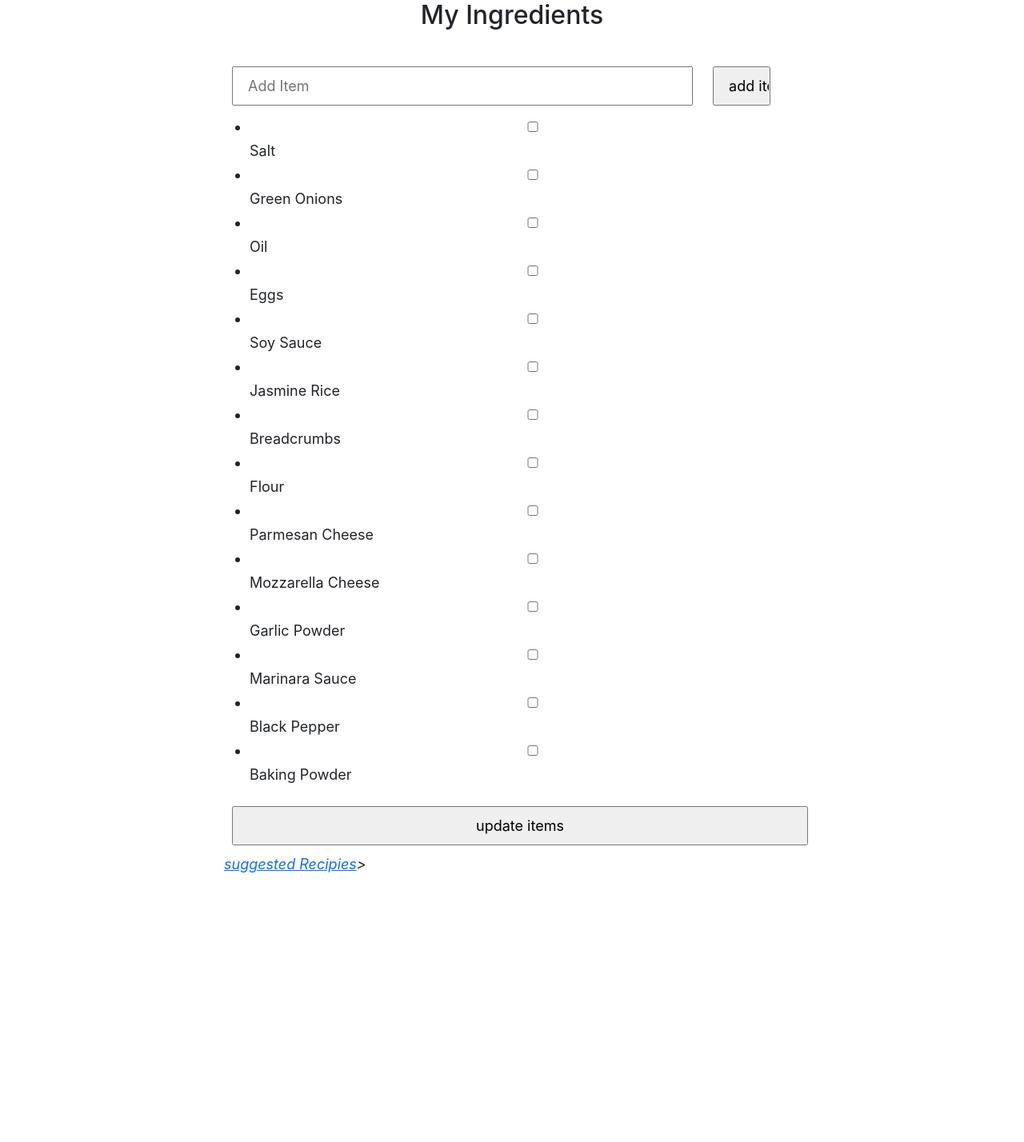
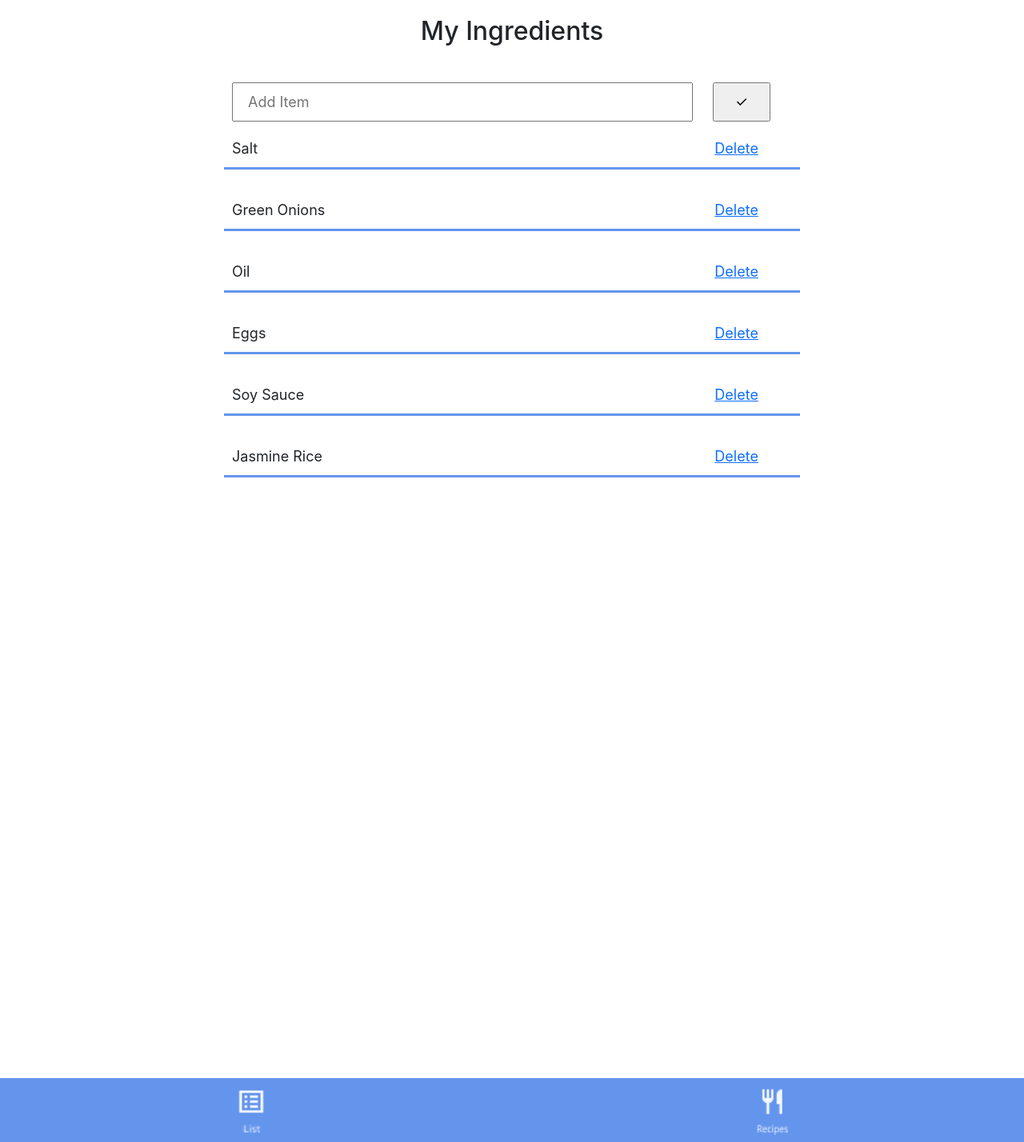
Before and after one commit to jeetajmani/nwHacks-Jan2021, a Flask app: page / in a window 1280 px wide. Shown: the whole page at 80% size. Run offline with Flask 2, Linux system fonts and the light colour scheme; data comes from the database, SQL or seed files in the repository; both versions use the stored data as it was after the commit; some libraries are stand-ins or nearby versions.

Commit message:
Add files via upload

```diff
--- a/app.py
+++ b/app.py
@@ -32,10 +32,10 @@ def add():
 
     return redirect(url_for('home'))
 
-@app.route('/complete', methods=['POST'])
-def complete():
-    if request.method == "POST":
-        ID = request.form.get('id')
+@app.route('/complete/<id>')
+def complete(id):
+
+        ID = id
         if (ID is not None):
             item = Item.query.filter_by(id=int(ID)).first()
             item.complete = True
--- a/recipe.py
+++ b/recipe.py
@@ -39,7 +39,7 @@ def recipe_find(ingredients):
 
 # find the YouTube thumbnail based on the link of the video
 def thumbnail(url):
-   str = "https://i.ytimg.com/vi/___/maxresdefault.jpg"
+   str = "https://img.youtube.com/vi/___/0.jpg"
 
    newStr = str.replace("___", url[30:])
 
--- a/static/styles/style.css
+++ b/static/styles/style.css
@@ -19,8 +19,10 @@ body {
 button,
 input {
 	padding: 0.5em 1em;
-	width: 100%;
 	margin: 10px;
+}
+
+.fa-check{
 
 }
 
@@ -31,6 +33,52 @@ label {
 	padding: 0.25em 0.5em;
 	width: 100%;
 }
+
 .PageHeader{
+	padding-top: 20px;
     text-align: center;
 }
+
+#items {
+	border-bottom: solid 3px cornflowerblue;
+	padding: 10px;
+}
+
+.footer {
+    position: fixed;
+    left: 0;
+    bottom: 0;
+    width: 100%;
+    background-color: cornflowerblue;
+    color: white;
+    text-align: center;
+	height: 80px;
+	line-height: 80px;
+}
+
+#checkedBox{
+	width:10%;
+}
+@media only screen and (max-width: 530px) {
+#checkedBox {
+    width:100%;
+  }
+}
+
+@media only screen and (max-width: 530px) {
+#ingredient{
+  width:100%!important;
+  }
+}
+
+.Content
+{
+  	height:450px;
+   	overflow:scroll;
+	overflow-x: hidden;
+    background:#fff;
+}
+
+.horizontalCenter{
+	text-align: center;
+}
--- a/templates/home.html
+++ b/templates/home.html
@@ -1,14 +1,13 @@
 {% extends "base.html" %}
 {% block title %}Cookify{% endblock %}
 {% block script %}
-<script type="text/javascript" src="{{url_for('static', filename='input.js')}}"></script>
 {% endblock %}
 {% block content %}
 <h2 class="PageHeader">My Ingredients</h2>
 <br>
 
   <div class="form-group">
-<form action="{{ url_for('add') }}" method="POST" autocomplete="off">
+<form action="{{ url_for('add') }}" method="POST" autocomplete="off" style="alignment: center">
 
     <input type="text" id="ingredient" name="items" list="ingredient-list" placeholder="Add Item" style="width:80%">
     <datalist id="ingredient-list">
@@ -63,21 +62,41 @@
             <option>Vinegar</option>
             <option>White Mushrooms</option>
     </datalist>
-      <input type="submit" value="add items" style="width:10%">
+      <input id="checkedBox" type="submit" value="✓">
 </form>
   </div>
 
-    <form action="{{ url_for('complete') }}" method="POST">
-        <ul>
+
+ <div class="Content">
             {% for item in incomplete %}
-                <li><input name="id" type="checkbox" value={{ item.id }}>{{ item.text }}</li>
+
+                <tr>
+                    <div id="items">
+                        <td>
+                            <div class="row">
+                                <div class="col-10">
+                                    {{ item.text }}
+                                </div>
+                                <div class="col-2">
+                                    <a href="{{ url_for('complete', id=item.id)}}">Delete</a>
+                                </div>
+                            </div>
+                        </td>
+                    </div>
+                </tr>
+                </br>
             {% endfor %}
-        </ul>
-    <input type="submit" value="update items">
-    <form>
+</div>
+<div class="footer">
+    <div class="row">
+        <div class="col-6">
+            <img src="static/img2.png" width="40em" height="60em">
+        </div>
+        <div class="col-6">
+            <a href="{{ url_for('topDishes') }}"><img src="static/img1.png" width="40em" height="60em"></a>
+        </div>
+    </div>
+</div>
 
-    <i class="glyphicon glyphicon-cloud">
-        <a href="{{ url_for('topDishes') }}">suggested Recipies</a>>
-    </i>
 
 {% endblock %}
```
Also changed, not shown: templates/display.html (+29 -19 lines), templates/recipe.html (+23 -6 lines), design_prototype/Design_Of_The_App_1.png (added), design_prototype/Logo.png (added), static/img1.png (added), static/img2.png (added), todo.db.
